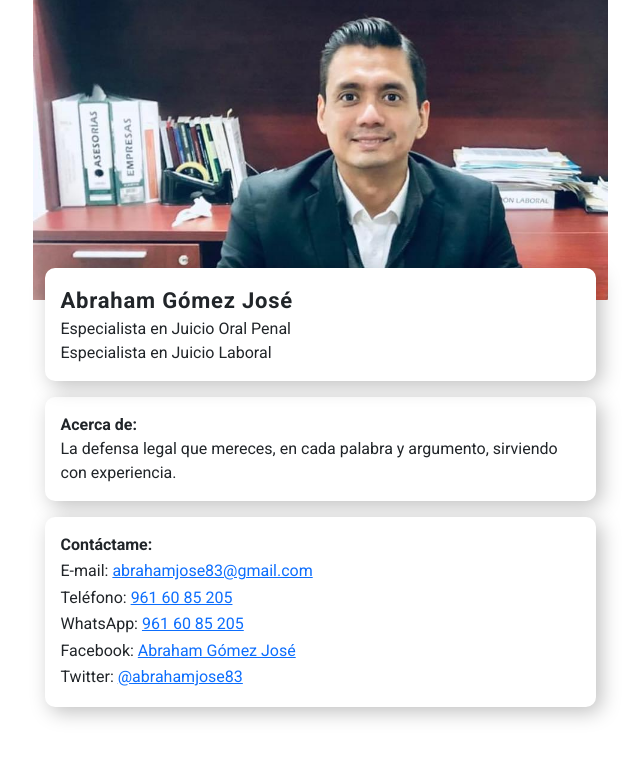
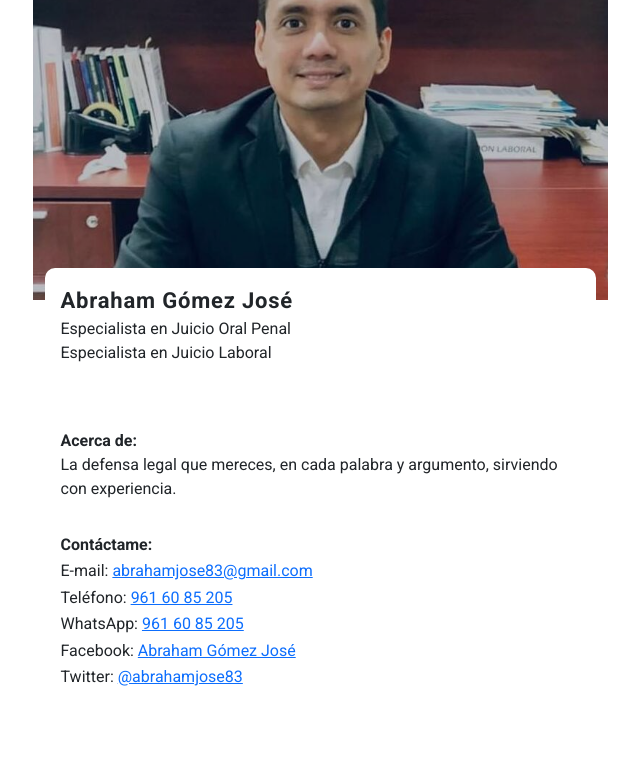
Before and after one commit to 4me7h/digitalcard, a React (Create React App) app: page / in a window 1280 px wide. Shown: the top 758 px of the page, without its empty margins (320-960 px from the left). Built offline with nearby package versions, Linux system fonts and the light colour scheme.

Commit message:
style: filter

```diff
--- a/src/components/Content.scss
+++ b/src/components/Content.scss
@@ -3,8 +3,6 @@
     font-family: 'Roboto', sans-serif;
 
     &__header {
-        margin-bottom: -1rem;
-        box-shadow: 5px 5px 20px rgba(black, .25);
         border-radius: 10px;
         padding: 1rem 1rem;
         position: relative;
@@ -24,10 +22,7 @@
         display: block;
     }
     &__about {
-        box-shadow: 5px 5px 20px rgba(black, .25);
-        border-radius: 10px;
         padding: 1rem 1rem;
-        margin-bottom: 1rem;
         background-color: white;
         &__title {
             display: block;
@@ -38,8 +33,6 @@
         }
     }
     &__contact {
-        box-shadow: 5px 5px 20px rgba(black, .25);
-        border-radius: 10px;
         padding: 1rem 1rem;
         background-color: white;
         margin-bottom: 2rem;
--- a/src/components/Photo.js
+++ b/src/components/Photo.js
@@ -4,7 +4,8 @@ import "./Photo.scss";
 
 const Photo = ({photo}) => {
     return (
-        <section class="photo" style={{backgroundImage: `url(${photo})`}}>
+        <section className="photo" style={{backgroundImage: `url(${photo})`}}>
+            <div className="photo__filter"></div>
         </section>
     );
 }
--- a/src/components/Photo.scss
+++ b/src/components/Photo.scss
@@ -4,4 +4,11 @@
     background-position: center;
     background-size: cover;
     height: 300px;
+
+    &__filter {
+        background-color: rgba(black, 0.25);
+        position: absolute;
+        width: 100%;
+        height: 100%;
+    }
 }
```
Also changed, not shown: src/images/img (2).jpg (added), src/images/img.jpg.
